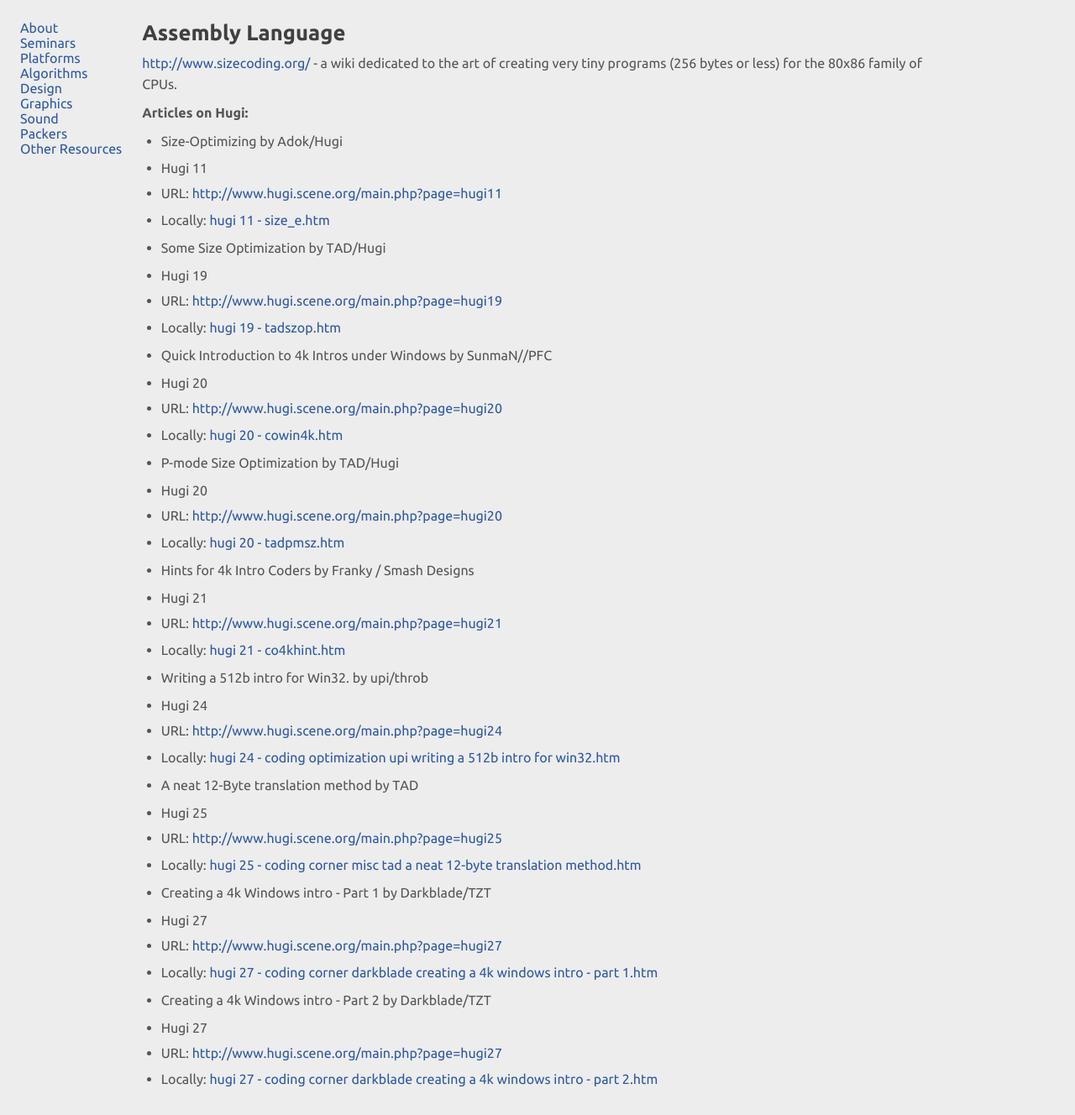
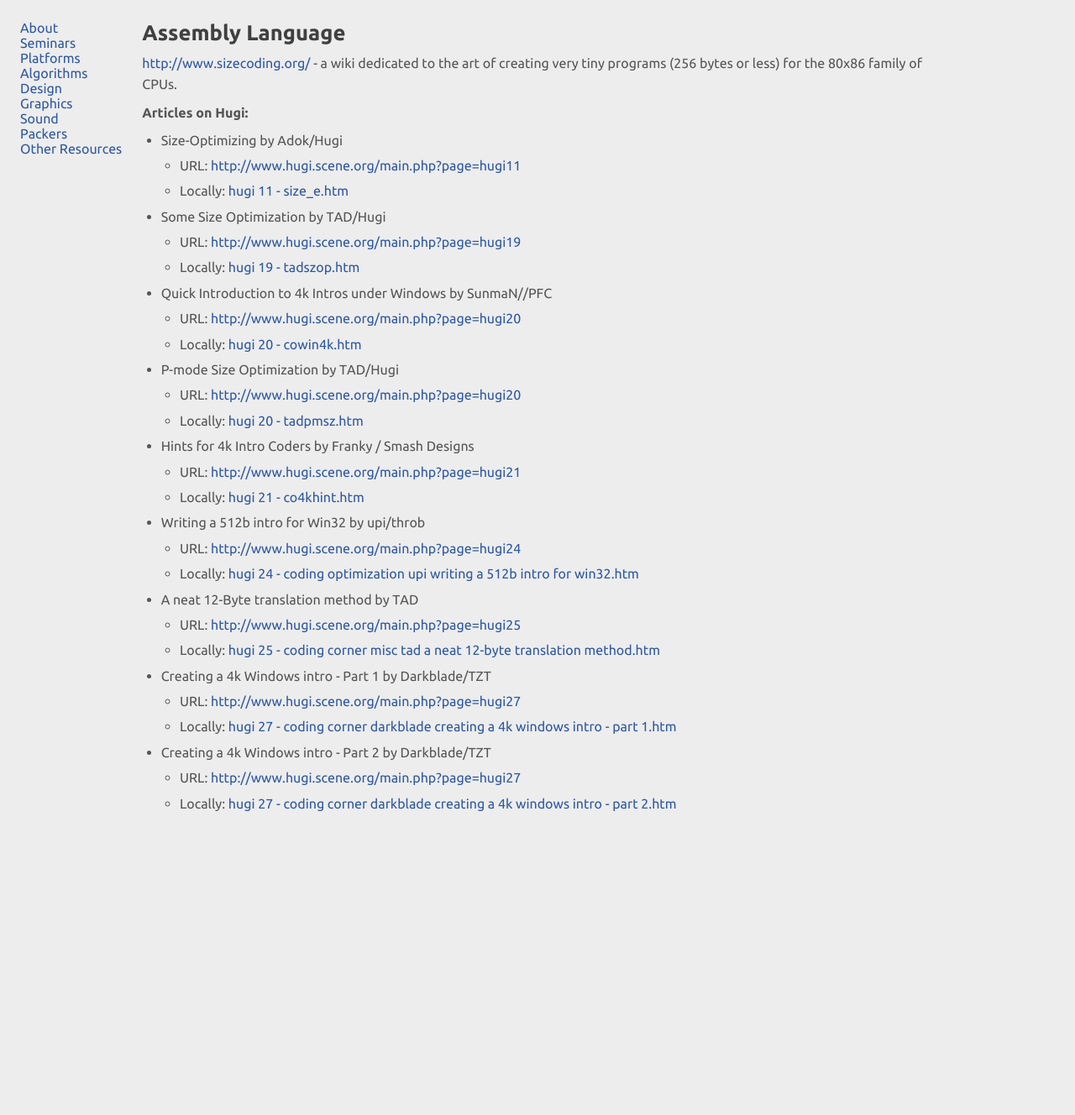
Before and after one commit to in4k/in4k.github.io, a Jekyll site: the page built from wiki/assembly-language.markdown, in a window 1280 px wide. Shown: the whole page at 84% size. Built offline with Jekyll 4.4.1, drawn with Linux system fonts in a browser that asks for light colours; after the commit the page ends 1000 px from its top, so only the background shows below that.

Commit message:
Update assembly-language.markdown

```diff
--- a/wiki/assembly-language.markdown
+++ b/wiki/assembly-language.markdown
@@ -8,55 +8,37 @@ layout: "wiki-page"
 **Articles on Hugi:**
 
 *   Size-Optimizing by Adok/Hugi
-
-*   Hugi 11
-*   URL: [http://www.hugi.scene.org/main.php?page=hugi11](http://www.hugi.scene.org/main.php?page=hugi11 "http://www.hugi.scene.org/main.php?page=hugi11")
-*   Locally: [hugi 11 - size_e.htm](http://in4k.untergrund.net/html_articles/hugi%2011%20-%20size_e.htm "http://in4k.untergrund.net/html articles/hugi 11 - size e.htm")
+    *   URL: [http://www.hugi.scene.org/main.php?page=hugi11](http://www.hugi.scene.org/main.php?page=hugi11 "http://www.hugi.scene.org/main.php?page=hugi11")
+    *   Locally: [hugi 11 - size_e.htm](http://in4k.untergrund.net/html_articles/hugi%2011%20-%20size_e.htm "http://in4k.untergrund.net/html articles/hugi 11 - size e.htm")
 
 *   Some Size Optimization by TAD/Hugi
-
-*   Hugi 19
-*   URL: [http://www.hugi.scene.org/main.php?page=hugi19](http://www.hugi.scene.org/main.php?page=hugi19 "http://www.hugi.scene.org/main.php?page=hugi19")
-*   Locally: [hugi 19 - tadszop.htm](http://in4k.untergrund.net/html_articles/hugi%2019%20-%20tadszop.htm "http://in4k.untergrund.net/html articles/hugi 19 - tadszop.htm")
+    *   URL: [http://www.hugi.scene.org/main.php?page=hugi19](http://www.hugi.scene.org/main.php?page=hugi19 "http://www.hugi.scene.org/main.php?page=hugi19")
+    *   Locally: [hugi 19 - tadszop.htm](http://in4k.untergrund.net/html_articles/hugi%2019%20-%20tadszop.htm "http://in4k.untergrund.net/html articles/hugi 19 - tadszop.htm")
 
 *   Quick Introduction to 4k Intros under Windows by SunmaN//PFC
-
-*   Hugi 20
-*   URL: [http://www.hugi.scene.org/main.php?page=hugi20](http://www.hugi.scene.org/main.php?page=hugi20 "http://www.hugi.scene.org/main.php?page=hugi20")
-*   Locally: [hugi 20 - cowin4k.htm](http://in4k.untergrund.net/html_articles/hugi%2020%20-%20cowin4k.htm "http://in4k.untergrund.net/html articles/hugi 20 - cowin4k.htm")
+    *   URL: [http://www.hugi.scene.org/main.php?page=hugi20](http://www.hugi.scene.org/main.php?page=hugi20 "http://www.hugi.scene.org/main.php?page=hugi20")
+    *   Locally: [hugi 20 - cowin4k.htm](http://in4k.untergrund.net/html_articles/hugi%2020%20-%20cowin4k.htm "http://in4k.untergrund.net/html articles/hugi 20 - cowin4k.htm")
 
 *   P-mode Size Optimization by TAD/Hugi
-
-*   Hugi 20
-*   URL: [http://www.hugi.scene.org/main.php?page=hugi20](http://www.hugi.scene.org/main.php?page=hugi20 "http://www.hugi.scene.org/main.php?page=hugi20")
-*   Locally: [hugi 20 - tadpmsz.htm](http://in4k.untergrund.net/html_articles/hugi%2020%20-%20tadpmsz.htm "http://in4k.untergrund.net/html articles/hugi 20 - tadpmsz.htm")
+    *   URL: [http://www.hugi.scene.org/main.php?page=hugi20](http://www.hugi.scene.org/main.php?page=hugi20 "http://www.hugi.scene.org/main.php?page=hugi20")
+    *   Locally: [hugi 20 - tadpmsz.htm](http://in4k.untergrund.net/html_articles/hugi%2020%20-%20tadpmsz.htm "http://in4k.untergrund.net/html articles/hugi 20 - tadpmsz.htm")
 
 *   Hints for 4k Intro Coders by Franky / Smash Designs
+    *   URL: [http://www.hugi.scene.org/main.php?page=hugi21](http://www.hugi.scene.org/main.php?page=hugi21 "http://www.hugi.scene.org/main.php?page=hugi21")
+    *   Locally: [hugi 21 - co4khint.htm](http://in4k.untergrund.net/html_articles/hugi%2021%20-%20co4khint.htm "http://in4k.untergrund.net/html articles/hugi 21 - co4khint.htm")
 
-*   Hugi 21
-*   URL: [http://www.hugi.scene.org/main.php?page=hugi21](http://www.hugi.scene.org/main.php?page=hugi21 "http://www.hugi.scene.org/main.php?page=hugi21")
-*   Locally: [hugi 21 - co4khint.htm](http://in4k.untergrund.net/html_articles/hugi%2021%20-%20co4khint.htm "http://in4k.untergrund.net/html articles/hugi 21 - co4khint.htm")
-
-*   Writing a 512b intro for Win32\. by upi/throb
-
-*   Hugi 24
-*   URL: [http://www.hugi.scene.org/main.php?page=hugi24](http://www.hugi.scene.org/main.php?page=hugi24 "http://www.hugi.scene.org/main.php?page=hugi24")
-*   Locally: [hugi 24 - coding optimization upi writing a 512b intro for win32.htm](http://in4k.untergrund.net/html_articles/hugi_24_-_coding_optimization_upi_writing_a_512b_intro_for_win32.htm "http://in4k.untergrund.net/html articles/hugi 24 - coding optimization upi writing a 512b intro for win32.htm")
+*   Writing a 512b intro for Win32 by upi/throb
+    *   URL: [http://www.hugi.scene.org/main.php?page=hugi24](http://www.hugi.scene.org/main.php?page=hugi24 "http://www.hugi.scene.org/main.php?page=hugi24")
+    *   Locally: [hugi 24 - coding optimization upi writing a 512b intro for win32.htm](http://in4k.untergrund.net/html_articles/hugi_24_-_coding_optimization_upi_writing_a_512b_intro_for_win32.htm "http://in4k.untergrund.net/html articles/hugi 24 - coding optimization upi writing a 512b intro for win32.htm")
 
 *   A neat 12-Byte translation method by TAD
-
-*   Hugi 25
-*   URL: [http://www.hugi.scene.org/main.php?page=hugi25](http://www.hugi.scene.org/main.php?page=hugi25 "http://www.hugi.scene.org/main.php?page=hugi25")
-*   Locally: [hugi 25 - coding corner misc tad a neat 12-byte translation method.htm](http://in4k.untergrund.net/html_articles/hugi%2025%20-%20coding%20corner%20misc%20tad%20a%20neat%2012-byte%20translation%20method.htm "http://in4k.untergrund.net/html articles/hugi 25 - coding corner misc tad a neat 12-byte translation method.htm")
+    *   URL: [http://www.hugi.scene.org/main.php?page=hugi25](http://www.hugi.scene.org/main.php?page=hugi25 "http://www.hugi.scene.org/main.php?page=hugi25")
+    *   Locally: [hugi 25 - coding corner misc tad a neat 12-byte translation method.htm](http://in4k.untergrund.net/html_articles/hugi%2025%20-%20coding%20corner%20misc%20tad%20a%20neat%2012-byte%20translation%20method.htm "http://in4k.untergrund.net/html articles/hugi 25 - coding corner misc tad a neat 12-byte translation method.htm")
 
 *   Creating a 4k Windows intro - Part 1 by Darkblade/TZT
-
-*   Hugi 27
-*   URL: [http://www.hugi.scene.org/main.php?page=hugi27](http://www.hugi.scene.org/main.php?page=hugi27 "http://www.hugi.scene.org/main.php?page=hugi27")
-*   Locally: [hugi 27 - coding corner darkblade creating a 4k windows intro - part 1.htm](http://in4k.untergrund.net/html_articles/hugi%2027%20-%20coding%20corner%20darkblade%20creating%20a%204k%20windows%20intro%20-%20part%201.htm "http://in4k.untergrund.net/html articles/hugi 27 - coding corner darkblade creating a 4k windows intro - part 1.htm")
+    *   URL: [http://www.hugi.scene.org/main.php?page=hugi27](http://www.hugi.scene.org/main.php?page=hugi27 "http://www.hugi.scene.org/main.php?page=hugi27")
+    *   Locally: [hugi 27 - coding corner darkblade creating a 4k windows intro - part 1.htm](http://in4k.untergrund.net/html_articles/hugi%2027%20-%20coding%20corner%20darkblade%20creating%20a%204k%20windows%20intro%20-%20part%201.htm "http://in4k.untergrund.net/html articles/hugi 27 - coding corner darkblade creating a 4k windows intro - part 1.htm")
 
 *   Creating a 4k Windows intro - Part 2 by Darkblade/TZT
-
-*   Hugi 27
-*   URL: [http://www.hugi.scene.org/main.php?page=hugi27](http://www.hugi.scene.org/main.php?page=hugi27 "http://www.hugi.scene.org/main.php?page=hugi27")
-*   Locally: [hugi 27 - coding corner darkblade creating a 4k windows intro - part 2.htm](http://in4k.untergrund.net/html_articles/hugi%2027%20-%20coding%20corner%20darkblade%20creating%20a%204k%20windows%20intro%20-%20part%202.htm "http://in4k.untergrund.net/html articles/hugi 27 - coding corner darkblade creating a 4k windows intro - part 2.htm")
+    *   URL: [http://www.hugi.scene.org/main.php?page=hugi27](http://www.hugi.scene.org/main.php?page=hugi27 "http://www.hugi.scene.org/main.php?page=hugi27")
+    *   Locally: [hugi 27 - coding corner darkblade creating a 4k windows intro - part 2.htm](http://in4k.untergrund.net/html_articles/hugi%2027%20-%20coding%20corner%20darkblade%20creating%20a%204k%20windows%20intro%20-%20part%202.htm "http://in4k.untergrund.net/html articles/hugi 27 - coding corner darkblade creating a 4k windows intro - part 2.htm")
```
